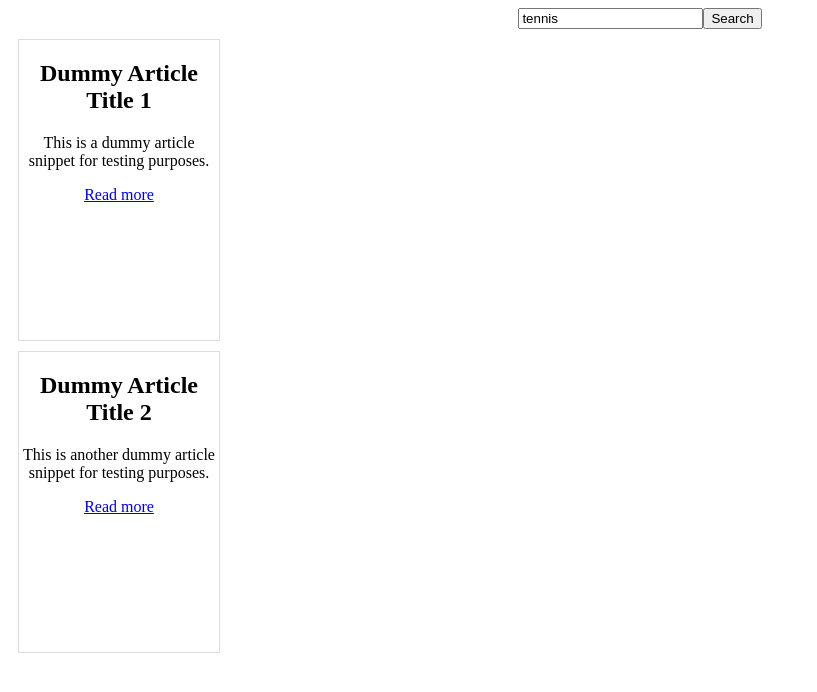
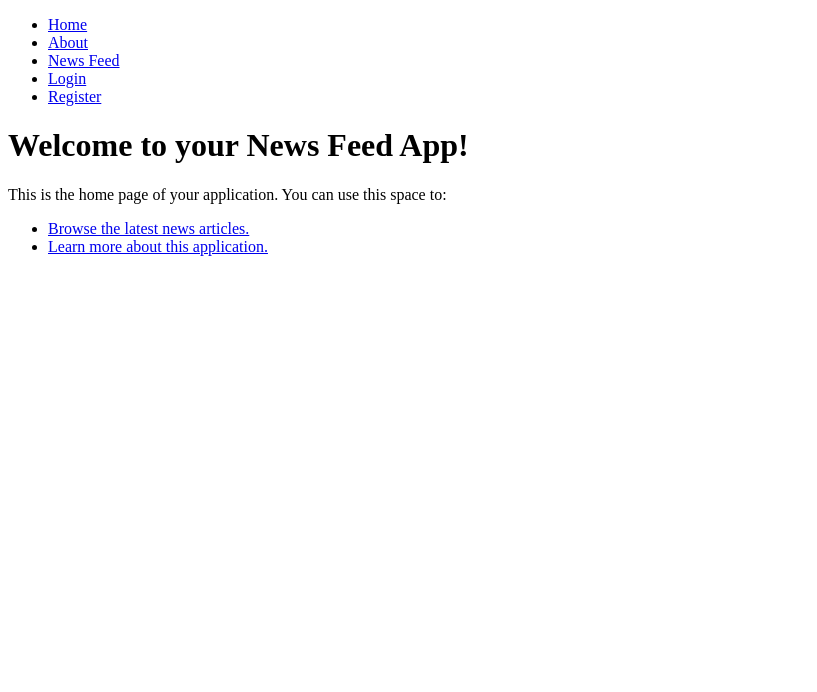
Before and after one commit to Xaclew/newsfeed-app, a React (Create React App) app: page / in a window 1280 px wide. Shown: the top 692 px of the page, without its empty margins (0-817 px from the left). Built offline with nearby package versions, Linux system fonts and the light colour scheme.

Commit message:
Add files via upload

```diff
--- a/package.json
+++ b/package.json
@@ -6,10 +6,12 @@
     "@testing-library/jest-dom": "^5.17.0",
     "@testing-library/react": "^13.4.0",
     "@testing-library/user-event": "^13.5.0",
+    "@types/react": "^18.2.56",
+    "@types/react-dom": "^18.2.19",
     "firebase": "^10.8.0",
     "react": "^18.2.0",
     "react-dom": "^18.2.0",
-    "react-router-dom": "^6.22.0",
+    "react-router-dom": "^6.22.1",
     "react-scripts": "5.0.1",
     "web-vitals": "^2.1.4"
   },
--- a/src/App.js
+++ b/src/App.js
@@ -1,14 +1,74 @@
-import React, { useState, useEffect } from 'react';
-import { Routes, Route } from 'react-router-dom';
+// import React, { useState, useEffect } from 'react';
+// import { BrowserRouter,Routes, Route } from 'react-router-dom';
+// import NewsFeed from './components/NewsFeed';
+// import Home from './components/Home'
+// import About from './components/About'
+// import Login from './components/Login';
+// import Registration from './components/Registration';
+// import Dashboard from './components/Dashboard';
+// import { ThemeContext, availableThemes } from './context/ThemeContext';
+// import { initializeApp } from 'firebase/app';
+// import './styles/App.css';
+
+// const firebaseConfig = {
+//   apiKey: "AIzaSyCI6TjC_1a6pw81D8qoJgTcE1bvqHce3Cw",
+//   authDomain: "newsfeedapp-c375d.firebaseapp.com",
+//   databaseURL: "https://newsfeedapp-c375d-default-rtdb.firebaseio.com",
+//   projectId: "newsfeedapp-c375d",
+//   storageBucket: "newsfeedapp-c375d.appspot.com",
+//   messagingSenderId: "998332375810",
+//   appId: "1:998332375810:web:8924a97dabf75949da581b"
+// };
+
+// initializeApp(firebaseConfig);
+
+// function App() {
+//   const [theme, setTheme] = useState(availableThemes.light);
+
+//   useEffect(() => {
+//     // Load user preferences or default theme here
+//     const preferredTheme = localStorage.getItem('theme');
+//     if (preferredTheme) {
+//       setTheme(JSON.parse(preferredTheme));
+//     }
+//   }, []);
+
+//   const toggleTheme = () => {
+//     setTheme(theme === availableThemes.light ? availableThemes.dark : availableThemes.light);
+//     localStorage.setItem('theme', JSON.stringify(theme));
+//   };
+
+//   return (
+//     <BrowserRouter>
+//       <Routes>
+//         <Route path="/" element={<Home />} />
+//         <Route path="/about" element={<About />} />
+//         <Route path="/news" element={<NewsFeed />} />  // Add a route for NewsFeed
+//       </Routes>
+//     </BrowserRouter>
+//   );
+// }
+
+// export default App;
+
+
+import React, { useState, useEffect, createContext} from 'react';
+import { BrowserRouter, Routes, Route } from 'react-router-dom';
+import { availableThemes } from './context/ThemeContext';
 import NewsFeed from './components/NewsFeed';
+import Home from './components/Home';
+import About from './components/About';
 import Login from './components/Login';
 import Registration from './components/Registration';
 import Dashboard from './components/Dashboard';
-import { ThemeContext, availableThemes } from './context/ThemeContext';
-import { initializeApp } from 'firebase/app';
+import NavigationBar from './components/NavigationBar';
 import './styles/App.css';
 
+// Firebase configuration (separated for clarity)
+import { initializeApp } from 'firebase/app';
+
 const firebaseConfig = {
+
   apiKey: "AIzaSyCI6TjC_1a6pw81D8qoJgTcE1bvqHce3Cw",
   authDomain: "newsfeedapp-c375d.firebaseapp.com",
   databaseURL: "https://newsfeedapp-c375d-default-rtdb.firebaseio.com",
@@ -16,11 +76,16 @@ const firebaseConfig = {
   storageBucket: "newsfeedapp-c375d.appspot.com",
   messagingSenderId: "998332375810",
   appId: "1:998332375810:web:8924a97dabf75949da581b"
+
 };
 
 initializeApp(firebaseConfig);
 
+// Theme context
+export const ThemeContext = createContext();
+
 function App() {
+
 const [theme, setTheme] = useState(availableThemes.light);
 
   useEffect(() => {
@@ -38,16 +103,17 @@ function App() {
 
   return (
     <ThemeContext.Provider value={{ theme, toggleTheme }}>
-
-        <div className="App">
+      <BrowserRouter>
+        <NavigationBar/>
         <Routes>
-            <Route path="/" element={<NewsFeed themes={availableThemes} />} />
+          <Route path="/" element={<Home />} />
+          <Route path="/about" element={<About />} />
+          <Route path="/news" element={<NewsFeed />} />
           <Route path="/login" element={<Login />} />
           <Route path="/register" element={<Registration />} />
           <Route path="/dashboard" element={<Dashboard />} />
         </Routes>
-        </div>
-
+      </BrowserRouter>
     </ThemeContext.Provider>
   );
 }
--- /dev/null
+++ b/src/components/About.js
@@ -0,0 +1,5 @@
+const About = () => {
+
+}
+
+export default About;
--- /dev/null
+++ b/src/components/Home.js
@@ -0,0 +1,22 @@
+import React from 'react';
+import { Link } from 'react-router-dom';
+
+function Home() {
+  return (
+    <div className="home">
+      <h1>Welcome to your News Feed App!</h1>
+      <p>This is the home page of your application. You can use this space to:</p>
+      <ul>
+        <li>
+          <Link to="/news">Browse the latest news articles.</Link>
+        </li>
+        <li>
+          <Link to="/about">Learn more about this application.</Link>
+        </li>
+        {/* Add additional links based on your app's features */}
+      </ul>
+    </div>
+  );
+}
+
+export default Home;
--- /dev/null
+++ b/src/components/NavigationBar.js
@@ -0,0 +1,29 @@
+import React from 'react';
+import { Link } from 'react-router-dom';
+
+function NavigationBar() {
+  return (
+    <nav className="navigation-bar">
+      <ul>
+        <li>
+          <Link to="/">Home</Link>
+        </li>
+        <li>
+          <Link to="/about">About</Link>
+        </li>
+        <li>
+          <Link to="/news">News Feed</Link>
+        </li>
+        {/* Add additional links based on your app's features */}
+        <li>
+          <Link to="/login">Login</Link>
+        </li>
+        <li>
+          <Link to="/register">Register</Link>
+        </li>
+      </ul>
+    </nav>
+  );
+}
+
+export default NavigationBar;
--- a/src/components/NewsFeed.js
+++ b/src/components/NewsFeed.js
@@ -1,43 +1,57 @@
 import React, { useState, useEffect } from 'react';
 import ArticleCard from './ArticleCard';
 
+const BASE_API_URL = 'https://api.nytimes.com/svc/search/v2/articlesearch.json'; // Base URL
+
 function NewsFeed() {
+  const [searchTerm, setSearchTerm] = useState(''); // State for search term
   const [news, setNews] = useState([]);
   const [isLoading, setIsLoading] = useState(false);
   const [error, setError] = useState(null);
-  const [keywords, setKeywords] = useState('tennis'); // Initial search keywords
 
   useEffect(() => {
-    setIsLoading(true);
-    setError(null);
+    // Fetch initial news (e.g., top news)
+    const fetchInitialNews = async () => {
+      setIsLoading(true);
+      try {
+        const response = await fetch(`${BASE_API_URL}?q=top-stories&api-key=dYPWJfcUGz7jzoqT3m4NJ73IJiZd36RQ`); // Replace YOUR_API_KEY with your actual key
+        if (!response.ok) {
+          throw new Error('Failed to fetch news');
+        }
+        const data = await response.json();
+        setNews(data.response.docs); // Update state with fetched news articles
+      } catch (error) {
+        setError(error.message);
+      } finally {
+        setIsLoading(false);
+      }
+    };
 
-    // Simulate API response with dummy data
-    setTimeout(() => {
-      setNews([
-        {
-          id: 1,
-          title: 'Dummy Article Title 1',
-          snippet: 'This is a dummy article snippet for testing purposes.',
-          url: 'https://example.com/dummy-article-1',
-        },
-        {
-          id: 2,
-          title: 'Dummy Article Title 2',
-          snippet: 'This is another dummy article snippet for testing purposes.',
-          url: 'https://example.com/dummy-article-2',
-        },
-      ]);
-      setIsLoading(false);
-    }, 1000); // Simulate loading delay
-  }, [keywords]);
+    fetchInitialNews();
+  }, []);
 
   const handleSearch = async () => {
-    // Simulate search functionality (optional)
-    console.log('Search triggered with keywords:', keywords);
+    if (!searchTerm) {
+      return; // Prevent empty search
+    }
+
+    setIsLoading(true);
+    try {
+      const response = await fetch(`${BASE_API_URL}?q=${searchTerm}&api-key=dYPWJfcUGz7jzoqT3m4NJ73IJiZd36RQ`); // Replace YOUR_API_KEY with your actual key
+      if (!response.ok) {
+        throw new Error('Failed to fetch search results');
+      }
+      const data = await response.json();
+      setNews(data.response.docs); // Update state with search results
+    } catch (error) {
+      setError(error.message);
+    } finally {
+      setIsLoading(false);
+    }
   };
 
   const handleInputChange = (event) => {
-    setKeywords(event.target.value);
+    setSearchTerm(event.target.value);
   };
 
   return (
@@ -45,7 +59,7 @@ function NewsFeed() {
       <input
         type="text"
         placeholder="Search news..."
-        value={keywords}
+        value={searchTerm}
         onChange={handleInputChange}
       />
       <button onClick={handleSearch}>Search</button>
--- a/src/index.js
+++ b/src/index.js
@@ -1,11 +1,7 @@
 import React from 'react';
-import ReactDOM from 'react-dom';
-import App from './App';
-import { BrowserRouter as Router } from "react-router-dom";
+import ReactDOM from 'react-dom/client';
+import App from './App'; // Import your main app component
 
-ReactDOM.render(
-  <Router>
-    <App />
-  </Router>,
-  document.getElementById("root")
-);
+// Use createRoot to render your app
+const root = ReactDOM.createRoot(document.getElementById('root'));
+root.render(<App />);
```
Also changed, not shown: 1 other file (tests, documents, lock files or other folders). Lines whose indentation alone changed are shown as unchanged.
